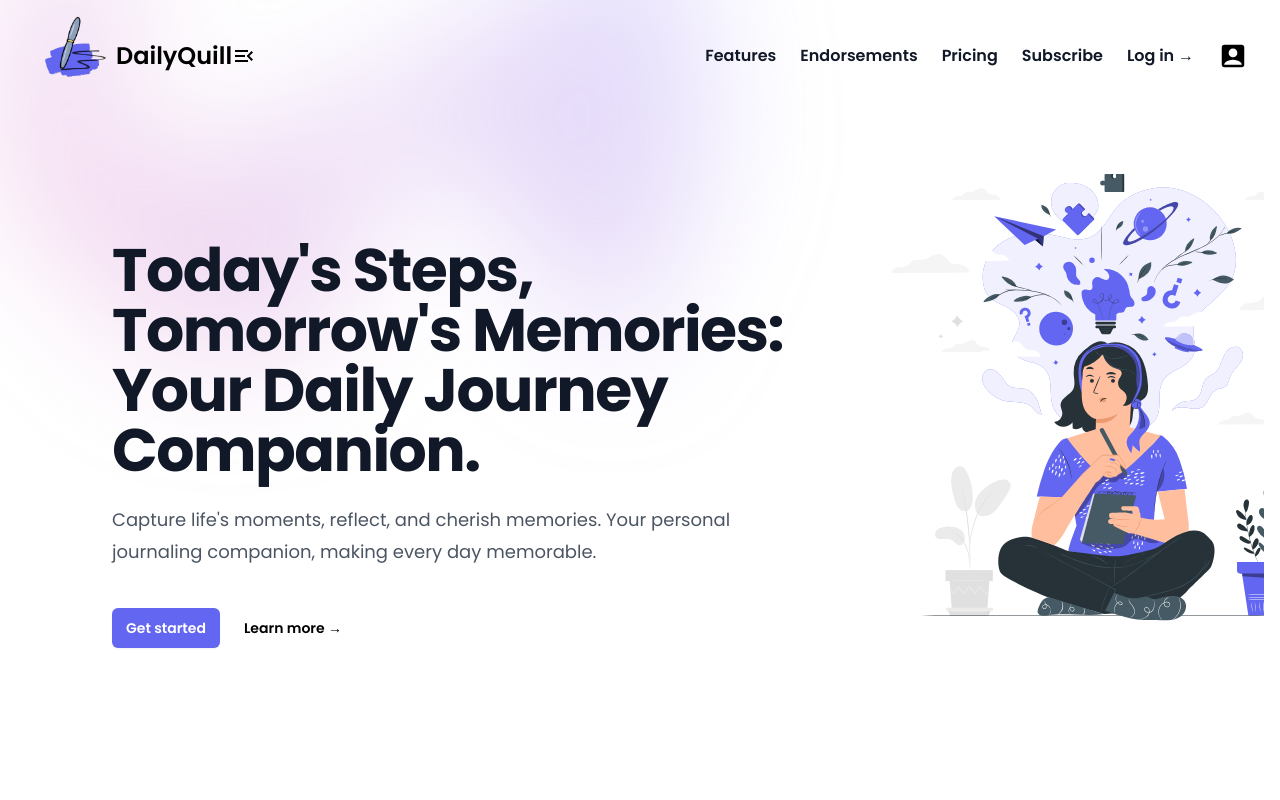
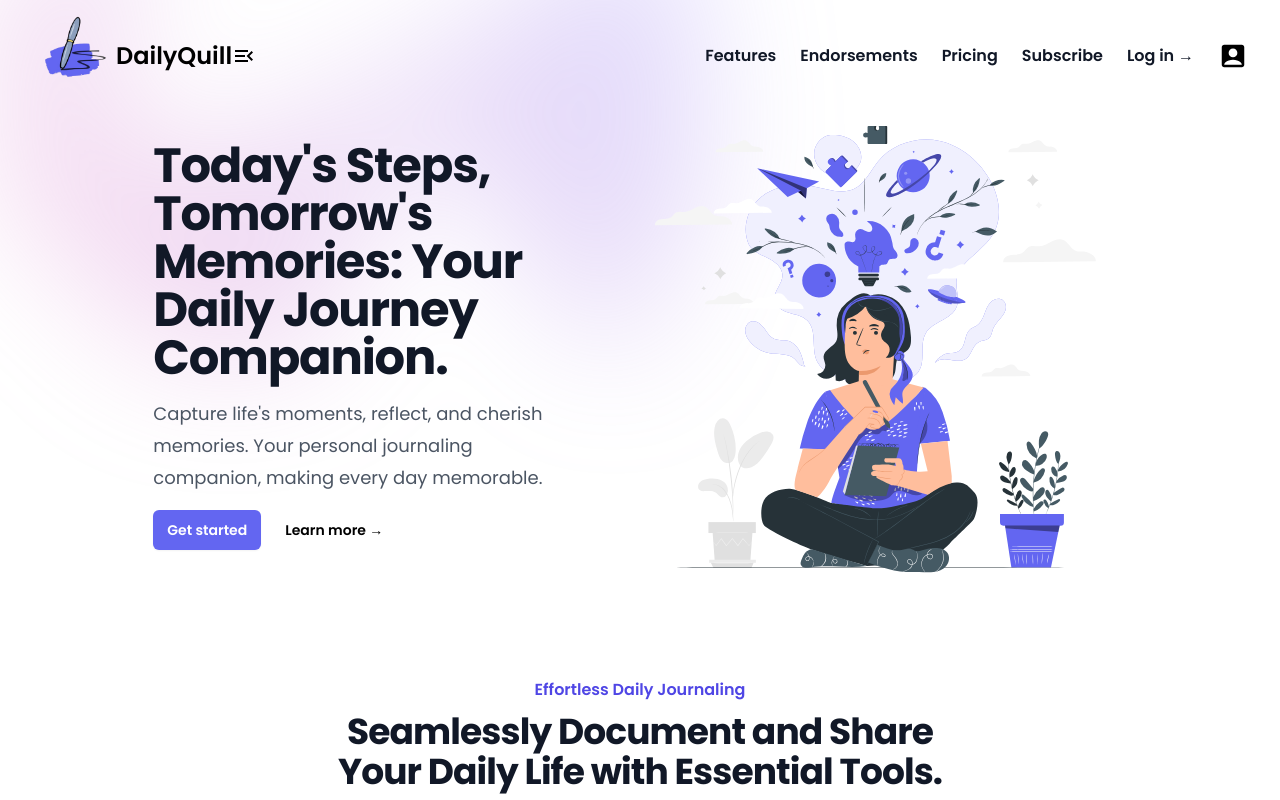
Before and after one commit to abhishekpandit2029/NextAuth, a Next.js app: page /home in a window 1280 px wide. Shown: the top 800 px of the page. Built offline with nearby package versions, Linux system fonts and the light colour scheme.

Commit message:
fix/cta-section

```diff
--- a/src/components/Drawers/SidebarMenu.tsx
+++ b/src/components/Drawers/SidebarMenu.tsx
@@ -21,7 +21,7 @@ export default function SidebarMenu() {
 
   return (
     <>
-      <MenuOpenIcon className="flex lg:hidden text-4xl" onClick={showDrawer} />
+      <MenuOpenIcon className="flex lg:hidden text-3xl mob:text-4xl" onClick={showDrawer} />
       <Drawer
         title={
           <div className="flex items-center ">
--- a/src/components/Main/Home/CTASection.tsx
+++ b/src/components/Main/Home/CTASection.tsx
@@ -19,13 +19,13 @@ export default function CTASection() {
           }}
         />
       </div>
-      <div className="relative isolate overflow-hidden px-2 pt-6 sm:px-16 tab:pt-12 lg:flex lg:gap-x-20 lg:px-24 lg:pt-0">
-        <div className="mx-auto max-w-2xl text-center lg:mx-0 lg:flex-auto lg:py-32 lg:text-left">
-          <h1 className="text-4xl font-bold tracking-tight text-gray-900 sm:text-6xl">
+      <div className="flex tab:px-8 tab:pb-4 lap:px-16 lap:pb-8 items-center justify-evenly">
+        <div className="flex flex-col space-y-4 w-screen tab:w-[25rem] px-6 tab:p-0">
+          <h1 className="text-3xl font-bold tracking-tight text-gray-900 tab:text-4xl lap:text-5xl">
             Today&apos;s Steps, Tomorrow&apos;s Memories: Your Daily Journey
             Companion.
           </h1>
-          <p className="mt-6 text-lg leading-8 text-gray-600">
+          <p className="mt-6 text-base tab:text-lg leading-6 tab:leading-8 text-gray-600">
             Capture life&apos;s moments, reflect, and cherish memories. Your
             personal journaling companion, making every day memorable.
           </p>
@@ -38,11 +38,11 @@ export default function CTASection() {
             </Link>
           </div>
         </div>
-        <div className="relative mt-16 h-80 lg:mt-8 hidden lap:flex">
+        <div className="hidden tab:flex">
           <Image
             alt="Creative"
             src={Creative}
-            className="absolute left-0 top-0 max-w-none rounded-md bg-white/5 ring-1 ring-white/10"
+            className="min-w-full"
           />
         </div>
       </div>
--- a/src/components/Main/Home/PriceSection.tsx
+++ b/src/components/Main/Home/PriceSection.tsx
@@ -9,7 +9,7 @@ const includedFeatures = [
 
 export default function PriceSection() {
   return (
-    <div className="bg-white py-0 tab:py-12" id="Pricing">
+    <div className="bg-white pb-0 pt-12 tab:py-12" id="Pricing">
       <div className="mx-auto max-w-7xl px-6 lg:px-8">
         <div className="mx-auto max-w-2xl sm:text-center">
           <h2 className="text-3xl font-bold tracking-tight text-gray-900 sm:text-4xl">
@@ -22,8 +22,8 @@ export default function PriceSection() {
             payment structure with all costs upfront.
           </p>
         </div>
-        <div className="mx-auto mt-16 max-w-2xl rounded-3xl ring-1 ring-gray-200 sm:mt-20 lg:mx-0 lg:flex lg:max-w-none">
-          <div className="p-8 sm:p-10 lg:flex-auto">
+        <div className="mx-auto mt-6 max-w-2xl rounded-3xl ring-1 ring-gray-200 sm:mt-20 lg:mx-0 lg:flex lg:max-w-none">
+          <div className="p-4 sm:p-10 lg:flex-auto">
             <h3 className="text-2xl font-bold tracking-tight text-gray-900">
               Lifetime membership
             </h3>
@@ -62,7 +62,7 @@ export default function PriceSection() {
                 </p>
                 <p className="mt-6 flex items-baseline justify-center gap-x-2">
                   <span className="text-5xl font-bold tracking-tight text-gray-900">
-                    $0
+                    $10
                   </span>
                   <span className="text-sm font-semibold leading-6 tracking-wide text-gray-600">
                     USD
--- a/src/components/Main/Home/ProductOverview.tsx
+++ b/src/components/Main/Home/ProductOverview.tsx
@@ -50,8 +50,8 @@ export default function ProductOverview() {
             diary or personal blog with just a few clicks.
           </p>
         </div>
-        <div className="mx-auto mt-16 max-w-2xl sm:mt-20 lg:mt-24 lg:max-w-4xl">
-          <dl className="grid max-w-xl grid-cols-1 gap-x-8 gap-y-10 lg:max-w-none lg:grid-cols-2 lg:gap-y-16">
+        <div className="mx-auto mt-8 max-w-2xl sm:mt-20 lg:mt-24 lg:max-w-4xl">
+          <dl className="grid max-w-xl grid-cols-1 gap-x-8 gap-y-8 lg:max-w-none lg:grid-cols-2 lg:gap-y-16">
             {features.map((feature) => (
               <div key={feature.name} className="relative pl-16">
                 <dt className="text-base font-semibold leading-7 text-gray-900">
--- a/src/components/Main/Layout/Dashboardlayout.tsx
+++ b/src/components/Main/Layout/Dashboardlayout.tsx
@@ -8,9 +8,9 @@ interface ILayoutProps {
 
 function Dashboardlayout({ children }: ILayoutProps) {
   return (
-    <div className="h-full flex flex-col justify-between">
+    <div className="min-h-screen flex flex-col">
       <Navbar />
-      <div>{children}</div>
+      <div className="flex-grow">{children}</div>
       <Footer />
     </div>
   );
--- a/src/components/Main/Layout/Navbar.tsx
+++ b/src/components/Main/Layout/Navbar.tsx
@@ -13,7 +13,7 @@ function Navbar() {
   const isHome = useSelectedLayoutSegment()?.includes("home");
   return (
     <nav
-      className="flex items-center justify-between p-4 lg:px-8"
+      className="flex items-center justify-between pt-4 px-2 lg:px-8"
       aria-label="Global"
     >
       <div className="flex items-center ">
```
Also changed, not shown: src/components/Main/Home/NewsLetter.tsx (+1 -16 lines).
